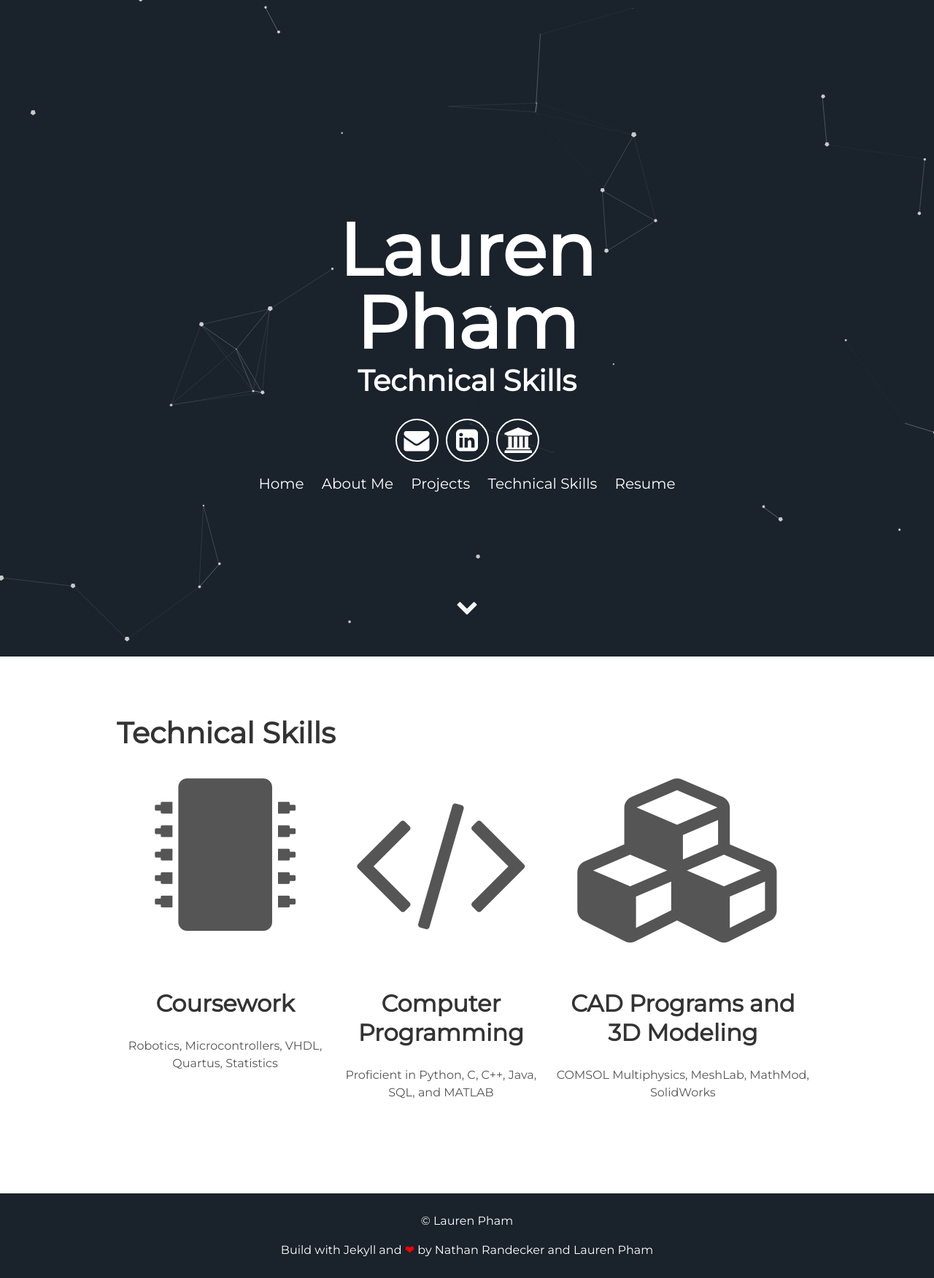
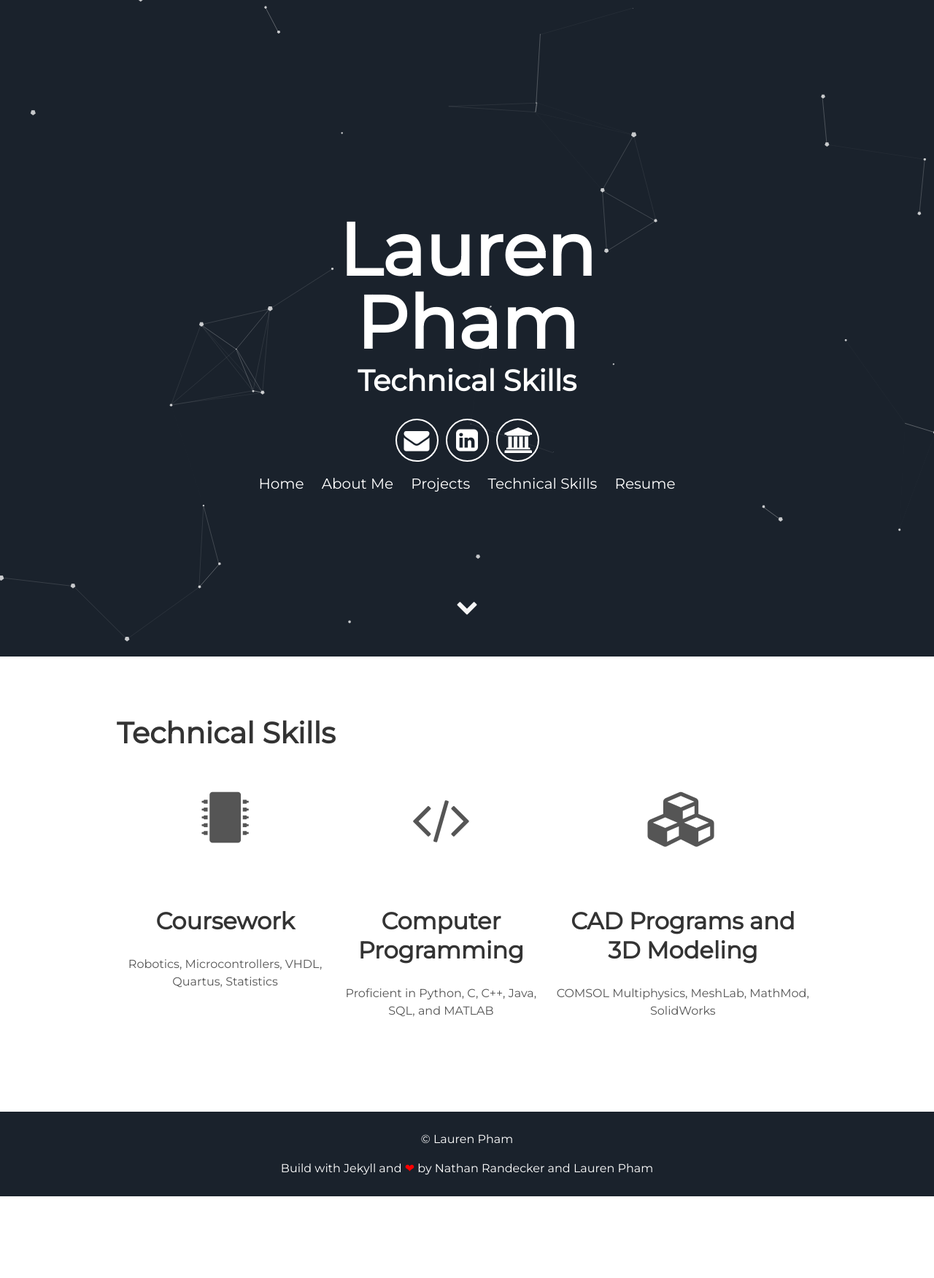
Before and after one commit to laurenpham/techskills, a Jekyll site: the page built from index.html, in a window 1280 px wide. Shown: the whole page at 73% size. Built offline with Jekyll 4.4.1, drawn with Linux system fonts in a browser that asks for light colours; after the commit the page ends 1640 px from its top, so only the background shows below that.

Commit message:
Update about.html

```diff
--- a/_includes/about.html
+++ b/_includes/about.html
@@ -6,19 +6,19 @@
     <h1>Technical Skills</h1>
     <div class="user">
         <div class="tech">
-          <i class="fa fa-microchip fa-3x"></i>
+          <i class="fa fa-microchip"></i>
           <h2>Coursework</h2>
           <p>Robotics, Microcontrollers, VHDL, Quartus, Statistics</p>
         </div>
 
         <div class="tech">
-          <i class="fa fa-code fa-3x"></i>
+          <i class="fa fa-code"></i>
           <h2>Computer Programming</h2>
           <p>Proficient in Python, C, C++, Java, SQL, and MATLAB</p>
         </div>
 
         <div class="tech">
-          <i class="fa fa-cubes fa-3x"></i>
+          <i class="fa fa-cubes"></i>
           <h2>CAD Programs and 3D Modeling</h2>
           <p>COMSOL Multiphysics, MeshLab, MathMod, SolidWorks</p>
         </div>
```
